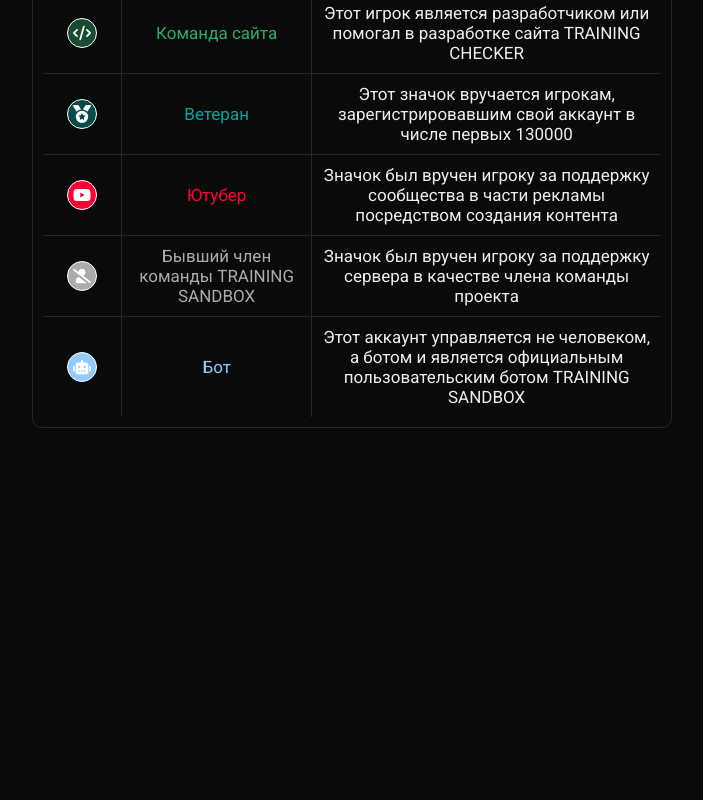
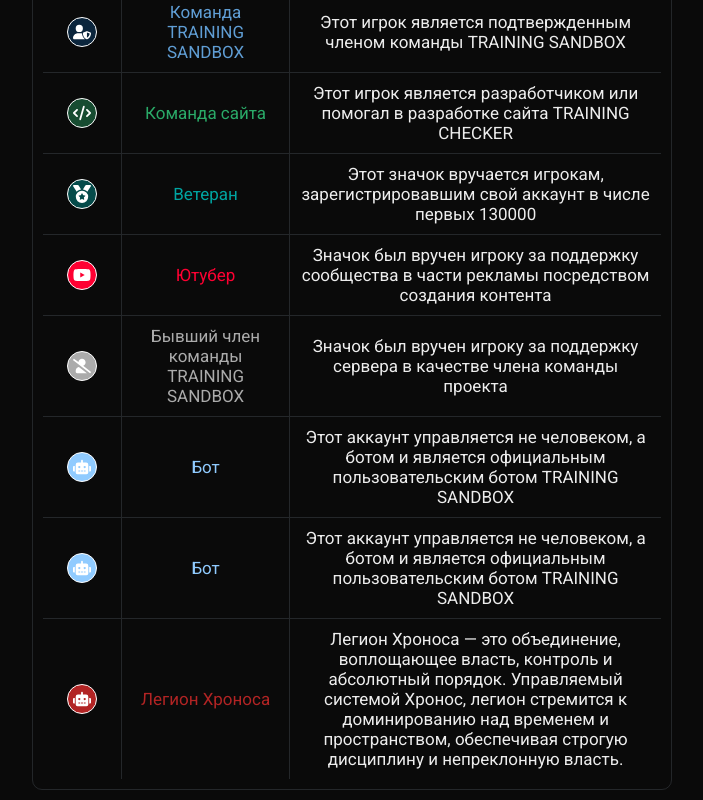
Before and after one commit to caseapia/trainingchecker, a Next.js app: page /badges in a window 1280 px wide. Shown: the part 510-1310 px from the top of the page, without its empty margins (288-991 px from the left). Before the commit the page ends 948 px from the top, so only its background shows below. Built offline with nearby package versions, Linux system fonts and the light colour scheme.

Commit message:
added new badge

```diff
--- a/src/shared/consts/badges.ts
+++ b/src/shared/consts/badges.ts
@@ -15,6 +15,7 @@ type BadgeProps = {
   maxAccId?: number;
   minRegDate?: string;
   maxRegDate?: string;
+  nicknameIncludes?: string | string[];
   color: string;
   icon: ReactNode;
   textColor: string;
@@ -114,8 +115,28 @@ export const playerBadges: BadgeProps[] = [
     description: "Этот аккаунт управляется не человеком, а ботом и является официальным пользовательским ботом TRAINING SANDBOX",
     icon: React.createElement(FaRobot),
     color: "rgb(144, 203, 255)",
+    accid: [605187, 659622, 659678],
+    textColor: "rgb(144, 203, 255)"
+  },
+  {
+    id: 6,
+    title: "Бот",
+    category: "player",
+    description: "Этот аккаунт управляется не человеком, а ботом и является официальным пользовательским ботом TRAINING SANDBOX",
+    icon: React.createElement(FaRobot),
+    color: "rgb(144, 203, 255)",
     accid: 605187,
     textColor: "rgb(144, 203, 255)"
+  },
+  {
+    id: 7,
+    title: "Легион Хроноса",
+    category: "player",
+    description: "Легион Хроноса — это объединение, воплощающее власть, контроль и абсолютный порядок. Управляемый системой Хронос, легион стремится к доминированию над временем и пространством, обеспечивая строгую дисциплину и непреклонную власть.",
+    icon: React.createElement(FaRobot),
+    color: "#b22424",
+    nicknameIncludes: ".czo.ooo",
+    textColor: "#b22424"
   },
 ]
 export const allBadges = [
```
Also changed, not shown: src/components/BadgeRenderer/BadgeRenderer.tsx (+8 -0 lines).
